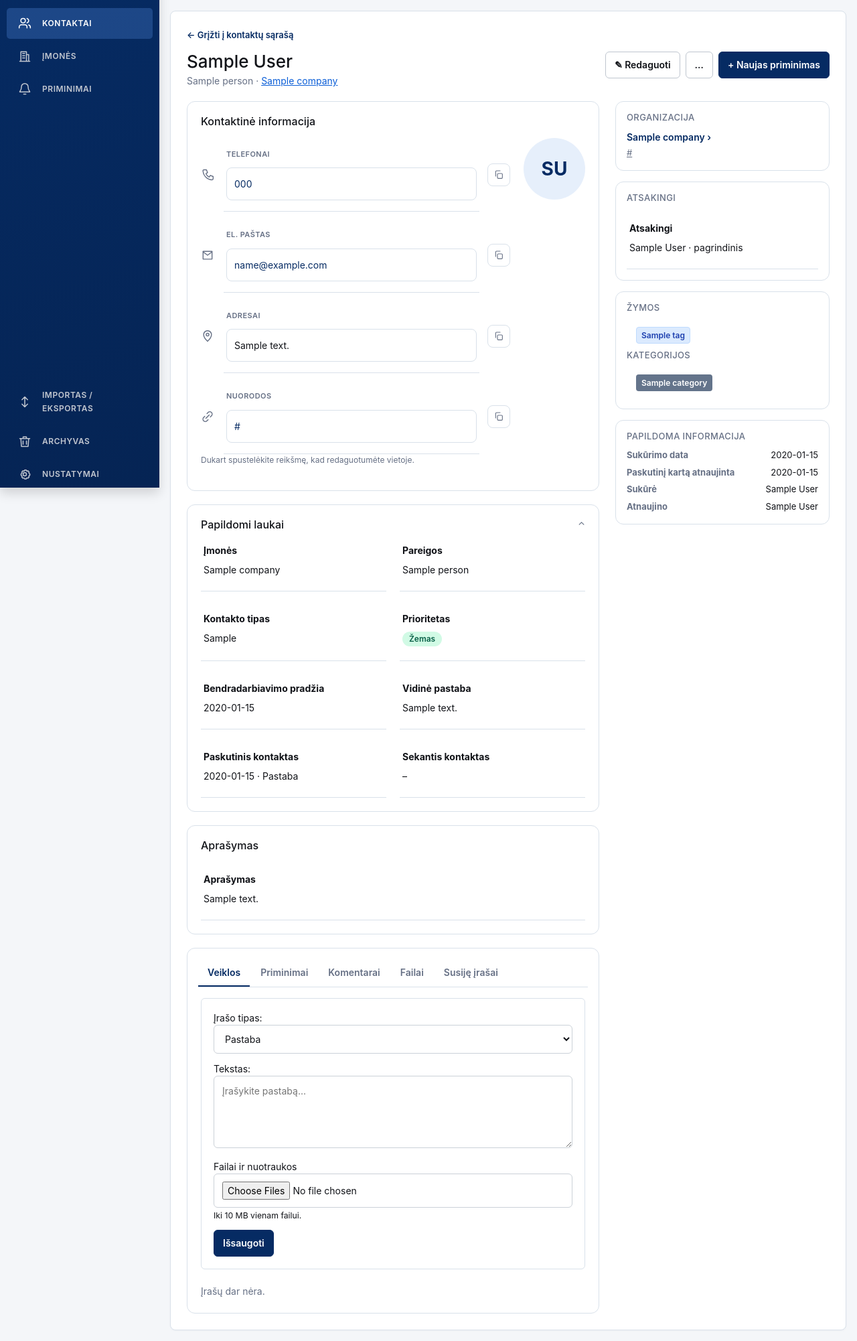
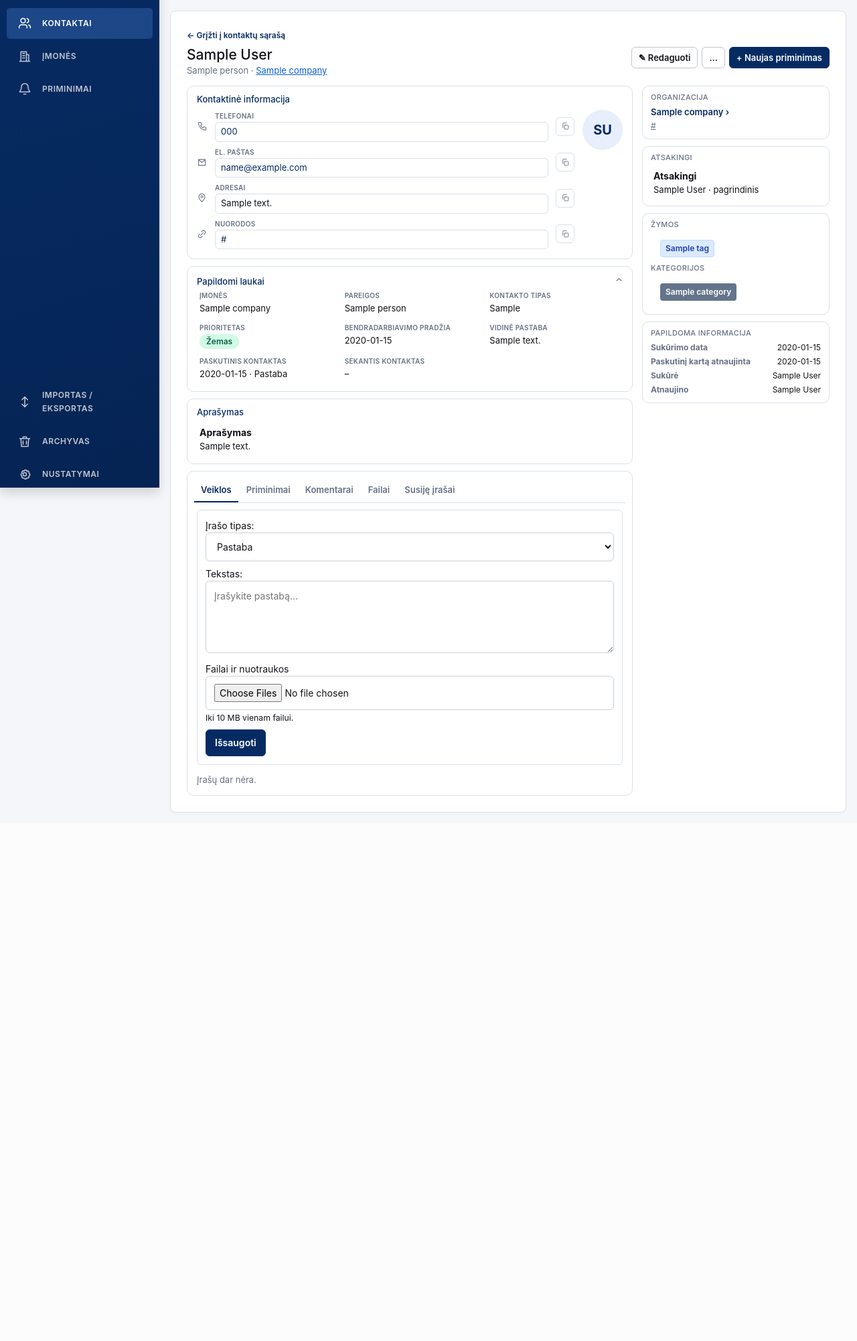
Before and after one commit to colldem/Colld3mCRM, a Django app: page /contacts/1/ in a window 1280 px wide. Shown: the part 72-2074 px from the top of the page at 67% size. After the commit the page ends 1286 px from the top, so only its background shows below. Run offline with Django 5.2, Linux system fonts and the light colour scheme; a user stored in the database is signed in; tables that the repository leaves empty hold one stand-in row (values such as "Sample post"); data that the repository does not hold is empty.

Commit message:
style: make the detail card compact
Tightens the whole contact/company detail card — smaller field boxes and
labels, much less vertical and horizontal padding, denser field grid,
slimmer tabs, aside and header. Overrides the shared inline-edit block
paddings inside .record-detail so the editable fields stop looking like
full form rows.

Bumps VERSION to 0.16.0.

Co-Authored-By: Claude Sonnet 5 <noreply@anthropic.com>

```diff
--- a/compose.yaml
+++ b/compose.yaml
@@ -50,7 +50,7 @@ services:
     restart: unless-stopped
     security_opt: ["no-new-privileges:true"]
   crm-web:
-    image: crm-web:0.15.0
+    image: crm-web:0.16.0
     build: .
     environment:
       DB_HOST: crm-db
--- a/static/css/theme.css
+++ b/static/css/theme.css
@@ -106,78 +106,95 @@ tbody tr:has(.row-select:checked),tbody tr:has(.company-row-select:checked){back
 .prio-badge.prio-medium{background:#fef3c7;color:#92400e}
 .prio-badge.prio-high{background:#fee2e2;color:#991b1b}
 
-/* --- New contact/company detail card layout --- */
-.record-detail-head{margin-bottom:20px}
-.back-link{display:inline-block;margin-bottom:14px;color:var(--navy-950);font-weight:600;font-size:13px;text-decoration:none}
-.record-detail-titlebar{display:flex;align-items:flex-start;justify-content:space-between;gap:16px;flex-wrap:wrap}
-.record-detail-identity h1{font-size:26px;line-height:1.15;margin:0}
-.record-subtitle{margin:4px 0 0;color:var(--muted)}
-.record-detail-actions{display:flex;align-items:center;gap:8px;flex-wrap:wrap}
+/* --- New contact/company detail card layout (compact) --- */
+.record-detail-head{margin-bottom:12px}
+.back-link{display:inline-block;margin-bottom:8px;color:var(--navy-950);font-weight:600;font-size:12px;text-decoration:none}
+.record-detail-titlebar{display:flex;align-items:flex-start;justify-content:space-between;gap:12px;flex-wrap:wrap}
+.record-detail-identity h1{font-size:21px;line-height:1.15;margin:0}
+.record-subtitle{margin:2px 0 0;color:var(--muted);font-size:13px}
+.record-detail-actions{display:flex;align-items:center;gap:6px;flex-wrap:wrap}
+.record-detail-actions .btn{min-height:32px;padding:5px 10px;font-size:13px}
 .record-more{position:relative}
 .record-more>summary{list-style:none}.record-more>summary::-webkit-details-marker{display:none}
-.record-more-menu{position:absolute;right:0;top:calc(100% + 6px);z-index:1050;display:grid;min-width:190px;padding:8px;border:1px solid var(--line);border-radius:8px;background:#fff;box-shadow:0 12px 30px rgba(6,43,99,.16)}
+.record-more-menu{position:absolute;right:0;top:calc(100% + 6px);z-index:1050;display:grid;min-width:180px;padding:6px;border:1px solid var(--line);border-radius:8px;background:#fff;box-shadow:0 12px 30px rgba(6,43,99,.16)}
 .record-more-menu button,.record-more-menu form{margin:0}
-.record-more-menu button{display:block;width:100%;padding:9px 10px;border:0;background:transparent;color:var(--ink);font:inherit;text-align:left;border-radius:6px;cursor:pointer}
+.record-more-menu button{display:block;width:100%;padding:8px 9px;border:0;background:transparent;color:var(--ink);font:inherit;text-align:left;border-radius:6px;cursor:pointer}
 .record-more-menu button:hover{background:var(--soft)}
 .record-more-menu button.danger{color:var(--danger)}
-.record-detail-warn{margin:12px 0 0;color:var(--danger);font-weight:600}
+.record-detail-warn{margin:8px 0 0;color:var(--danger);font-weight:600;font-size:13px}
+.record-detail-head #field-save-status{margin:4px 0 0}
 
-.record-detail{display:grid;grid-template-columns:minmax(0,1fr) 320px;gap:24px;align-items:start}
-.detail-main{display:grid;gap:20px;min-width:0}
-.detail-card{border:1px solid var(--line);border-radius:12px;background:#fff;padding:20px}
-.detail-card>h2,.detail-card>summary h2{font-size:16px;margin:0 0 14px}
+.record-detail{display:grid;grid-template-columns:minmax(0,1fr) 280px;gap:14px;align-items:start}
+.detail-main{display:grid;gap:10px;min-width:0}
+.detail-card{border:1px solid var(--line);border-radius:10px;background:#fff;padding:12px 14px}
+.detail-card>h2,.detail-card>summary h2{font-size:13px;margin:0 0 8px;color:var(--navy-950)}
 .detail-card.collapsible>summary{display:flex;align-items:center;justify-content:space-between;cursor:pointer;list-style:none}
 .detail-card.collapsible>summary::-webkit-details-marker{display:none}
 .detail-card.collapsible>summary h2{margin:0}
 .detail-card.collapsible[open]>summary .chev{transform:rotate(180deg)}
 .detail-card.collapsible>summary .chev{transition:transform .15s;color:var(--muted)}
-.detail-fields-grid{display:grid;grid-template-columns:repeat(auto-fill,minmax(260px,1fr));gap:14px 20px}
-.detail-fields-grid .detail-field{margin:0}
+.detail-card .edit-hint{display:none}
+
+/* Compact overrides for the shared inline-edit blocks inside the detail cards */
+.record-detail .detail-field{border-bottom:0;padding:0;margin:0}
+.record-detail .field-display{padding:3px 4px}
+.record-detail .field-display:hover,.record-detail .field-display:focus-visible{background:var(--soft);outline:1px solid var(--line)}
+.record-detail .field-values{margin-top:1px;font-size:13px}
+.record-detail .field-values>div{margin:1px 0}
+
+.detail-fields-grid{display:grid;grid-template-columns:repeat(auto-fill,minmax(200px,1fr));gap:4px 14px}
+.detail-fields-grid .field-display{display:grid;gap:0}
+.detail-fields-grid .field-display>strong{font-size:10px;font-weight:600;text-transform:uppercase;letter-spacing:.03em;color:var(--muted)}
 .detail-field.readonly .field-display{cursor:default}
 
 /* Contact-information card (icon | label+value | copy) */
-.contact-card-body{display:flex;gap:20px;align-items:flex-start}
-.contact-lines{flex:1;min-width:0;display:grid;gap:10px}
-.contact-line{display:grid;grid-template-columns:22px minmax(0,1fr) auto;align-items:center;gap:12px}
-.contact-line .ci-icon{width:20px;height:20px;fill:none;stroke:var(--muted);stroke-width:1.7;stroke-linecap:round;stroke-linejoin:round}
+.contact-card-body{display:flex;gap:12px;align-items:flex-start}
+.contact-lines{flex:1;min-width:0;display:grid;gap:4px}
+.contact-line{display:grid;grid-template-columns:16px minmax(0,1fr) 28px;align-items:center;gap:8px}
+.contact-line .ci-icon{width:15px;height:15px;fill:none;stroke:var(--muted);stroke-width:1.7;stroke-linecap:round;stroke-linejoin:round}
 .contact-line-field{min-width:0}
-.contact-line-field .detail-field{margin:0}
-.contact-card .field-display{display:grid;gap:4px;cursor:pointer}
-.contact-card .field-display strong{font-size:11px;font-weight:600;text-transform:uppercase;letter-spacing:.04em;color:var(--muted)}
-.contact-card .field-values{border:1px solid var(--line);border-radius:8px;padding:8px 11px;background:#fff;font-size:14px;min-height:38px;overflow-wrap:anywhere}
+.contact-card .field-display{display:grid;gap:1px;cursor:pointer;padding:2px 3px}
+.contact-card .field-display>strong{font-size:10px;font-weight:600;text-transform:uppercase;letter-spacing:.03em;color:var(--muted)}
+.contact-card .field-values{border:1px solid var(--line);border-radius:6px;padding:4px 8px;background:#fff;font-size:13px;min-height:0;margin-top:0;overflow-wrap:anywhere}
+.contact-card .field-values>div{margin:0}
 .contact-card .field-values a{color:var(--navy-950)}
-.contact-line-copy{flex-shrink:0;display:grid;place-items:center;width:34px;height:34px;padding:0;border:1px solid var(--line);border-radius:8px;background:#fff;color:var(--muted);cursor:pointer}
-.contact-line-copy svg{width:16px;height:16px;fill:none;stroke:currentColor;stroke-width:1.7;stroke-linecap:round;stroke-linejoin:round}
+.contact-line-copy{display:grid;place-items:center;width:28px;height:28px;padding:0;border:1px solid var(--line);border-radius:6px;background:#fff;color:var(--muted);cursor:pointer}
+.contact-line-copy svg{width:13px;height:13px;fill:none;stroke:currentColor;stroke-width:1.7;stroke-linecap:round;stroke-linejoin:round}
 .contact-line-copy:hover{background:var(--soft)}
 .contact-card-avatar{flex-shrink:0}
-.avatar-xl{display:grid;place-items:center;width:92px;height:92px;border-radius:50%;background:#e6effb;color:var(--navy-950);font-size:28px;font-weight:750}
+.avatar-xl{display:grid;place-items:center;width:60px;height:60px;border-radius:50%;background:#e6effb;color:var(--navy-950);font-size:20px;font-weight:750}
 @media(max-width:560px){.contact-card-body{flex-direction:column-reverse;align-items:stretch}.contact-card-avatar{align-self:flex-start}}
 
-.detail-tabs .tab-strip{display:flex;gap:2px;flex-wrap:wrap;border-bottom:1px solid var(--line);margin:-4px -4px 16px}
-.detail-tabs .tab{min-height:0;padding:9px 14px;border:0;border-bottom:2px solid transparent;background:transparent;color:var(--muted);font:inherit;font-weight:600;cursor:pointer}
+.detail-tabs .tab-strip{display:flex;gap:2px;flex-wrap:wrap;border-bottom:1px solid var(--line);margin:0 -4px 10px}
+.detail-tabs .tab{min-height:0;padding:6px 10px;border:0;border-bottom:2px solid transparent;background:transparent;color:var(--muted);font:inherit;font-size:13px;font-weight:600;cursor:pointer}
 .detail-tabs .tab.is-active{color:var(--navy-950);border-bottom-color:var(--navy-950)}
 .detail-tabs .tab-panel{display:none}
 .detail-tabs .tab-panel.is-active{display:block}
-.timeline-entry{padding:12px 0;border-bottom:1px solid var(--line)}
+.record-detail .composer{padding:12px;margin-bottom:12px}
+.record-detail .composer p{margin:0 0 8px}
+.timeline-entry{padding:8px 0;border-bottom:1px solid var(--line);font-size:13px}
 .timeline-entry:last-child{border-bottom:0}
-.timeline-entry small{display:block;color:var(--muted);margin:2px 0 6px}
+.timeline-entry small{display:block;color:var(--muted);margin:1px 0 4px}
 .comment-form textarea,.comment-form{display:block;width:100%}
-.comment-form{margin-bottom:16px}
-.comment-form textarea{margin-bottom:8px}
-.file-list,.related-list,.reminder-list{list-style:none;margin:0;padding:0;display:grid;gap:8px}
-.file-list li,.related-list li{display:flex;justify-content:space-between;gap:12px;padding:8px 0;border-bottom:1px solid var(--line)}
-.file-list li small{color:var(--muted)}
-.muted{color:var(--muted)}
+.comment-form{margin-bottom:12px}
+.comment-form textarea{margin-bottom:6px}
+.file-list,.related-list,.reminder-list{list-style:none;margin:0;padding:0;display:grid;gap:4px;font-size:13px}
+.file-list li,.related-list li{display:flex;justify-content:space-between;gap:12px;padding:6px 0;border-bottom:1px solid var(--line)}
+.file-list li small,.related-list li small{color:var(--muted)}
+.record-detail .reminder{padding:8px 0}
+.record-detail #reminder-add{margin-bottom:8px}
+.muted{color:var(--muted);font-size:13px}
 
-.detail-aside{display:grid;gap:16px;align-content:start}
-.aside-card{border:1px solid var(--line);border-radius:12px;background:#fff;padding:16px}
-.aside-card h3{font-size:13px;text-transform:uppercase;letter-spacing:.03em;color:var(--muted);margin:0 0 10px}
-.aside-card h3+h3{margin-top:14px}
-.aside-link{display:block;font-weight:600;color:var(--navy-950);text-decoration:none}
-.aside-sub{display:block;margin-top:4px;font-size:13px;color:var(--muted);overflow-wrap:anywhere}
-.aside-meta{display:grid;grid-template-columns:1fr auto;gap:6px 12px;margin:0;font-size:13px}
+.detail-aside{display:grid;gap:10px;align-content:start}
+.aside-card{border:1px solid var(--line);border-radius:10px;background:#fff;padding:10px 12px}
+.aside-card h3{font-size:11px;text-transform:uppercase;letter-spacing:.03em;color:var(--muted);margin:0 0 6px}
+.aside-card h3+h3{margin-top:10px}
+.aside-link{display:block;font-weight:600;font-size:13px;color:var(--navy-950);text-decoration:none}
+.aside-sub{display:block;margin-top:2px;font-size:12px;color:var(--muted);overflow-wrap:anywhere}
+.aside-meta{display:grid;grid-template-columns:1fr auto;gap:3px 10px;margin:0;font-size:12px}
 .aside-meta dt{color:var(--muted)}
 .aside-meta dd{margin:0;text-align:right}
+.detail-aside .detail-field .field-values{font-size:13px}
 @media(max-width:900px){.record-detail{grid-template-columns:1fr}}
 .settings-list .user-row{display:grid;gap:10px}
 .user-row-info small{display:block;color:var(--muted);font-weight:400}
--- a/templates/base.html
+++ b/templates/base.html
@@ -8,7 +8,7 @@
   <title>{% block title %}CRM{% endblock %}</title>
   <link rel="stylesheet" href="{% static 'vendor/adminlte/adminlte.min.css' %}">
   <link rel="stylesheet" href="{% static 'css/app.css' %}?v=20260907b">
-  <link rel="stylesheet" href="{% static 'css/theme.css' %}?v=20260908r">
+  <link rel="stylesheet" href="{% static 'css/theme.css' %}?v=20260908s">
 </head>
 <body class="sidebar-expand-lg fixed-header">
 <div class="app-wrapper">
--- a/templates/contacts/_detail_layout.html
+++ b/templates/contacts/_detail_layout.html
@@ -43,7 +43,6 @@
         </div>
         {% endif %}
       </div>
-      <p class="edit-hint">{% translate 'Dukart spustelėkite reikšmę, kad redaguotumėte vietoje.' %}</p>
     </section>
 
     <details class="detail-card collapsible" open>
```
Also changed, not shown: 1 other file.
